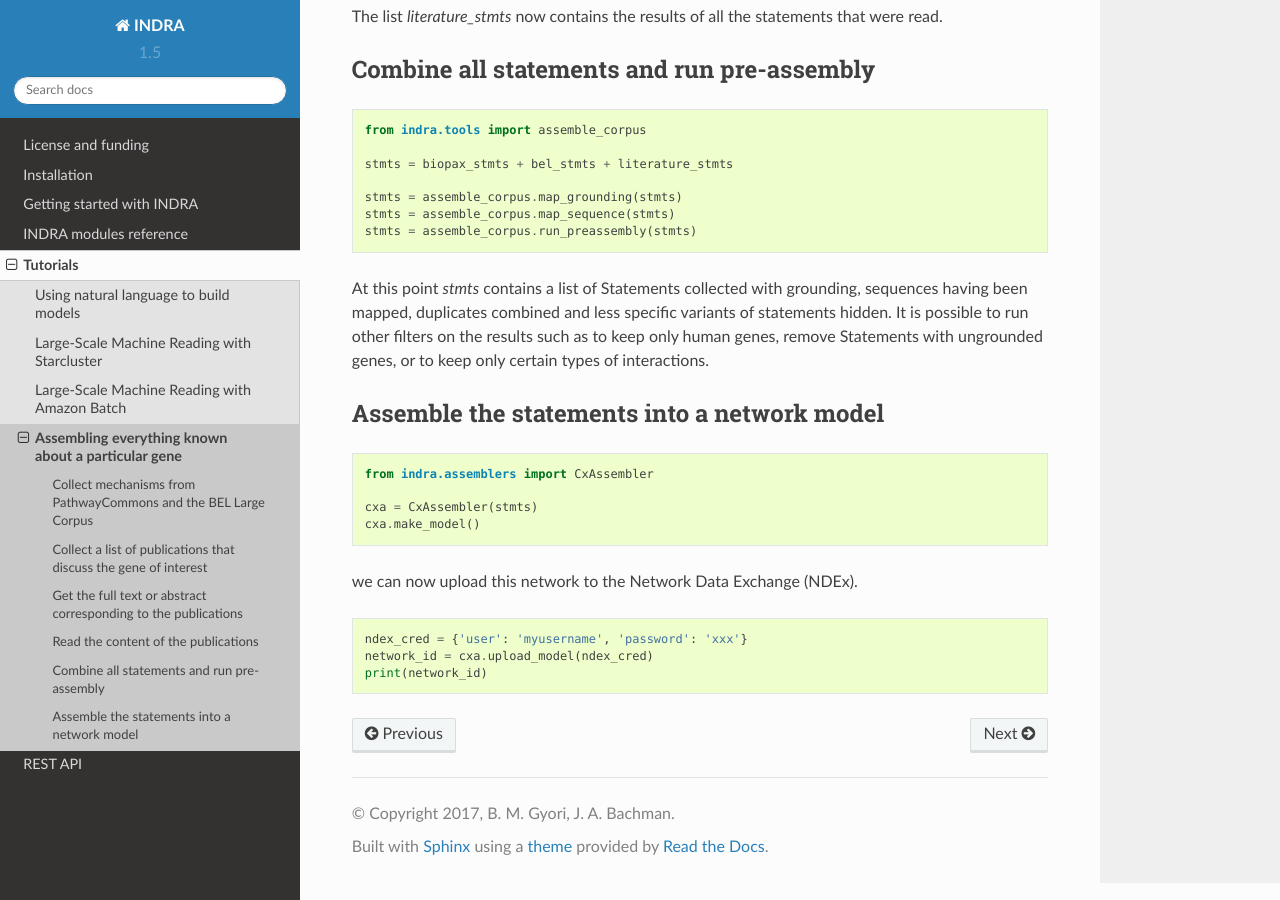
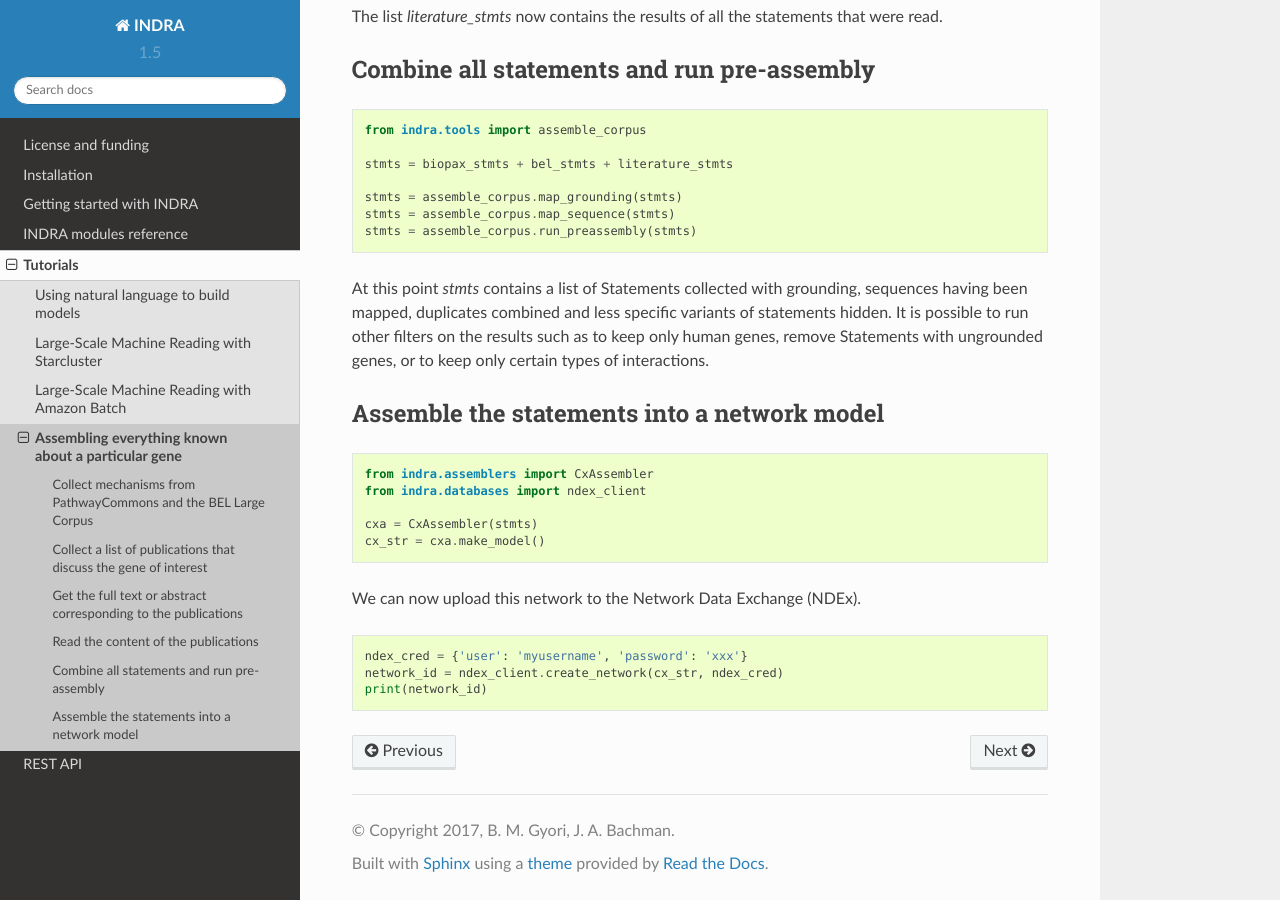
Before and after one commit to sorgerlab/indra, a Sphinx documentation site: the page built from doc/tutorials/gene_network.rst, in a window 1280 px wide and 900 px high, scrolled down 2034 px. Built offline with Sphinx 7.4.7 and the Read the Docs theme 2.0.0, drawn with Linux system fonts in a browser that asks for light colours; pages that are not in the unit, such as notebooks, are missing from menus.

Commit message:
Update documentation

```diff
--- a/doc/tutorials/gene_network.rst
+++ b/doc/tutorials/gene_network.rst
@@ -121,14 +121,15 @@ Assemble the statements into a network model
 .. code-block:: python
 
     from indra.assemblers import CxAssembler
+    from indra.databases import ndex_client
 
     cxa = CxAssembler(stmts)
-    cxa.make_model()
+    cx_str = cxa.make_model()
 
-we can now upload this network to the Network Data Exchange (NDEx).
+We can now upload this network to the Network Data Exchange (NDEx).
 
 .. code-block:: python
 
     ndex_cred = {'user': 'myusername', 'password': 'xxx'}
-    network_id = cxa.upload_model(ndex_cred)
+    network_id = ndex_client.create_network(cx_str, ndex_cred)
     print(network_id)
```
